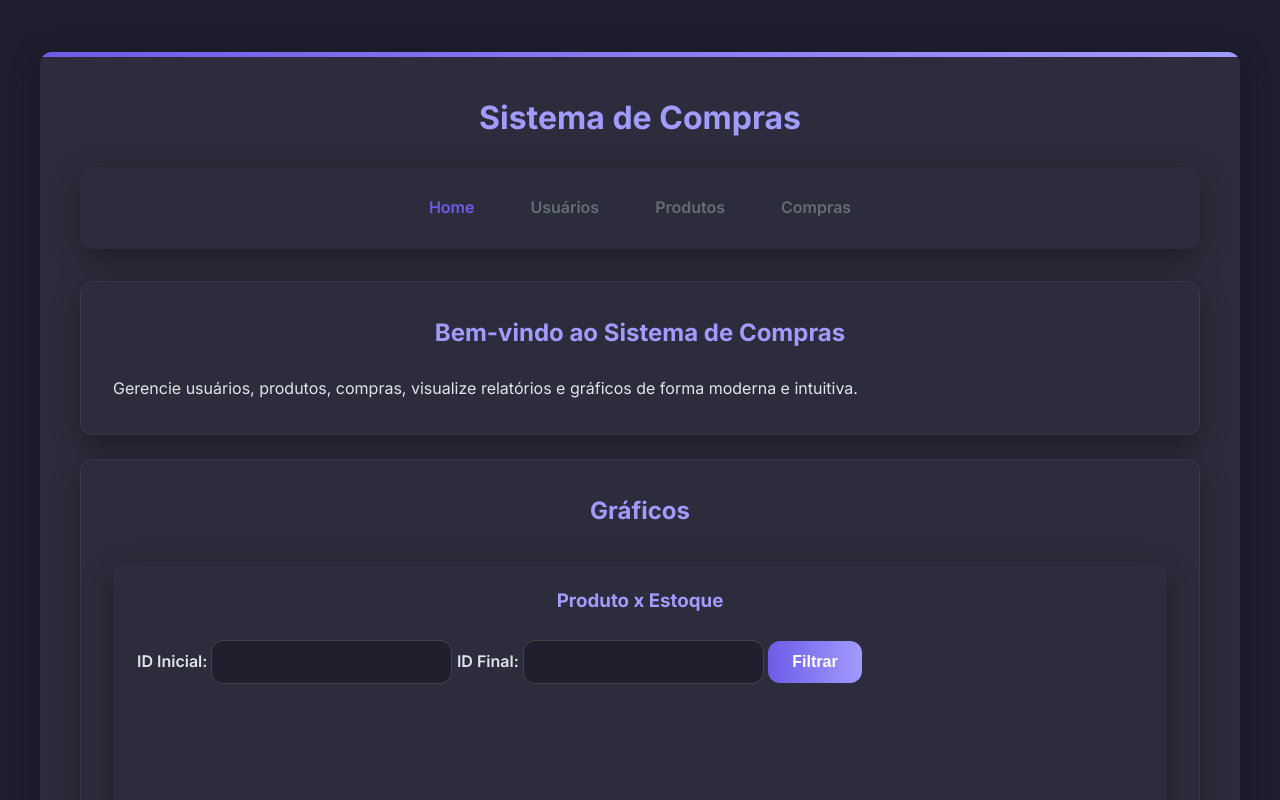
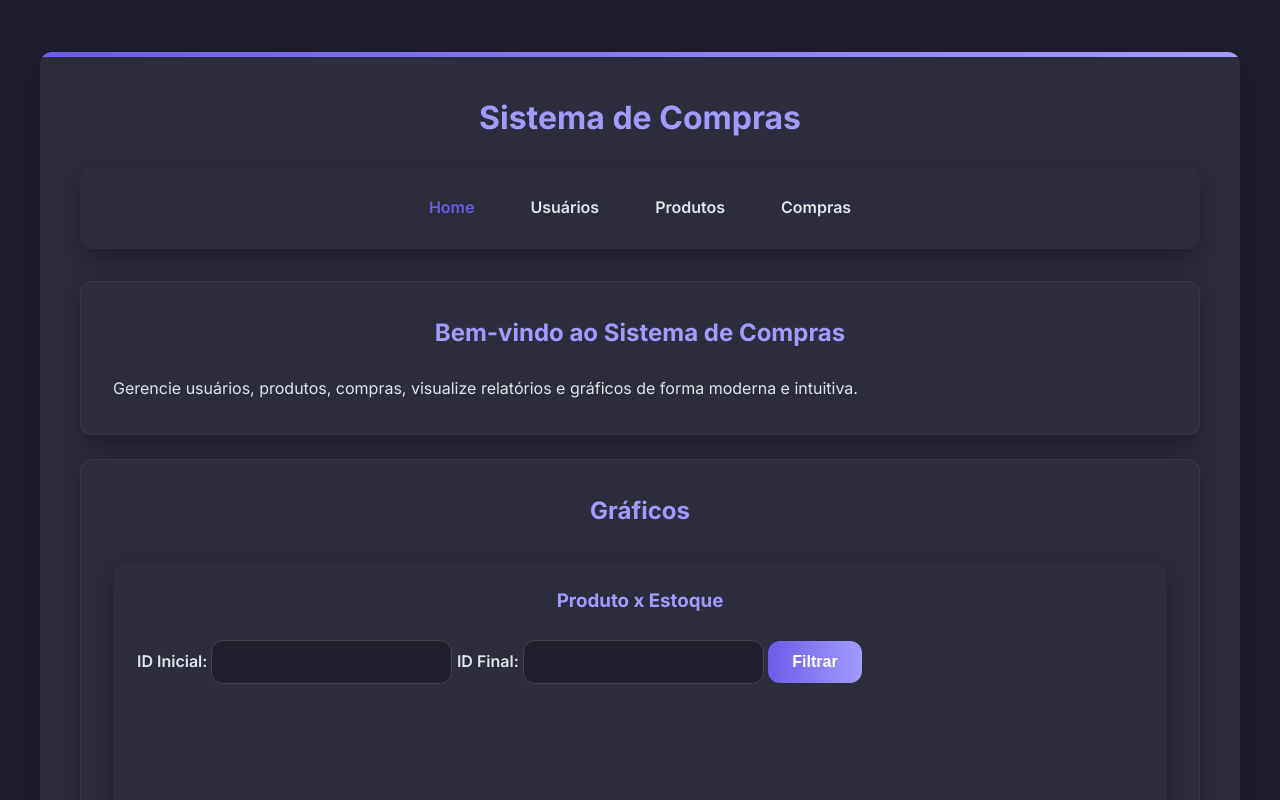
Before and after one commit to brendajsilva/entrega_final, a website: page index.html in a window 1280 px wide. Shown: the top 800 px of the page. Drawn offline with nearby package versions, Linux system fonts and the light colour scheme.

Commit message:
ajustes 2

```diff
--- a/style.css
+++ b/style.css
@@ -220,3 +220,32 @@ footer{
   color: var(--gray);
   font-size: 0.875rem;
 }
+
+nav a {
+  position: relative;
+  color: var(--dark);
+  text-decoration: none;
+  transition: color 0.3s ease, transform 0.3s ease;
+}
+
+nav a::after {
+  content: '';
+  position: absolute;
+  left: 50%;
+  bottom: 0;
+  transform: translateX(-50%) scaleX(0);
+  transform-origin: center;
+  width: 100%;
+  height: 2px;
+  background: linear-gradient(90deg, var(--primary), var(--primary-light));
+  transition: transform 0.3s ease;
+}
+
+nav a:hover {
+  color: var(--primary-light);
+  transform: translateY(-2px);
+}
+
+nav a:hover::after {
+  transform: translateX(-50%) scaleX(1);
+}
```
Also changed, not shown: front/style.css (line endings or trailing spaces).
